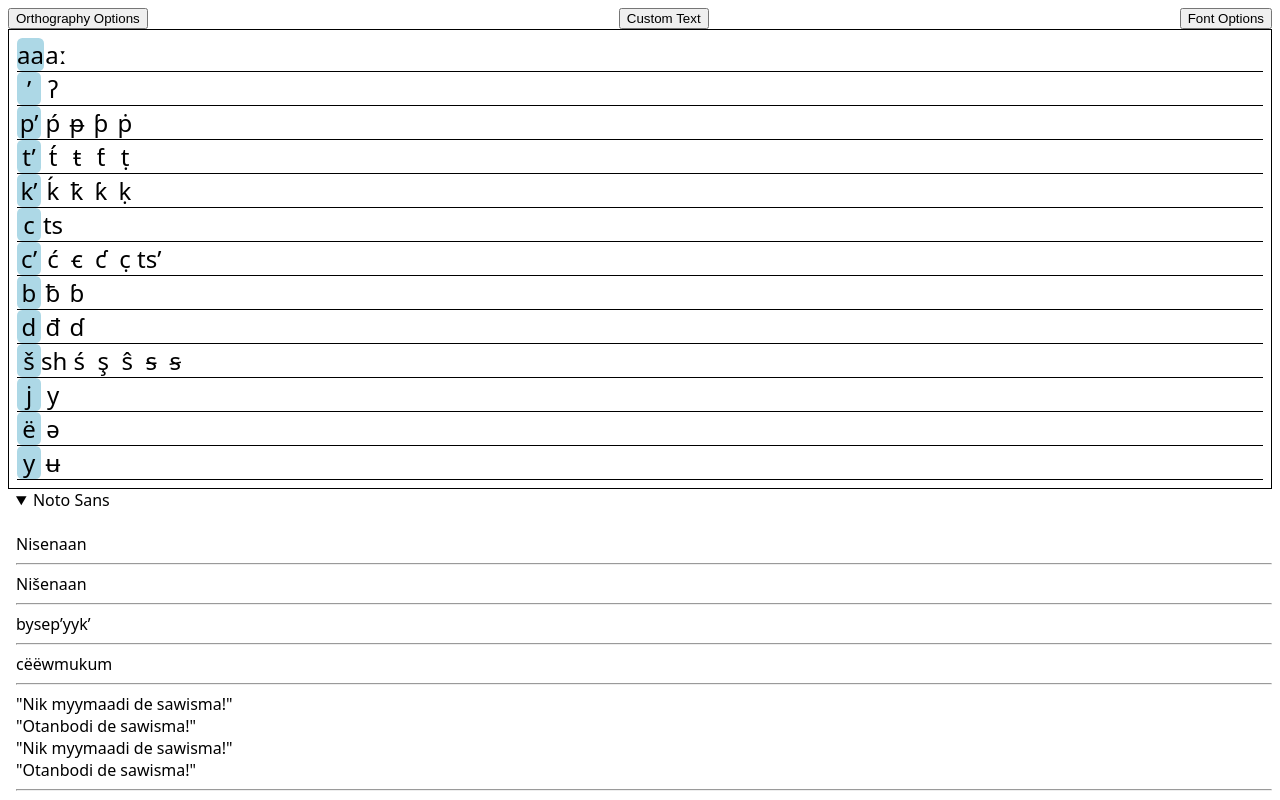
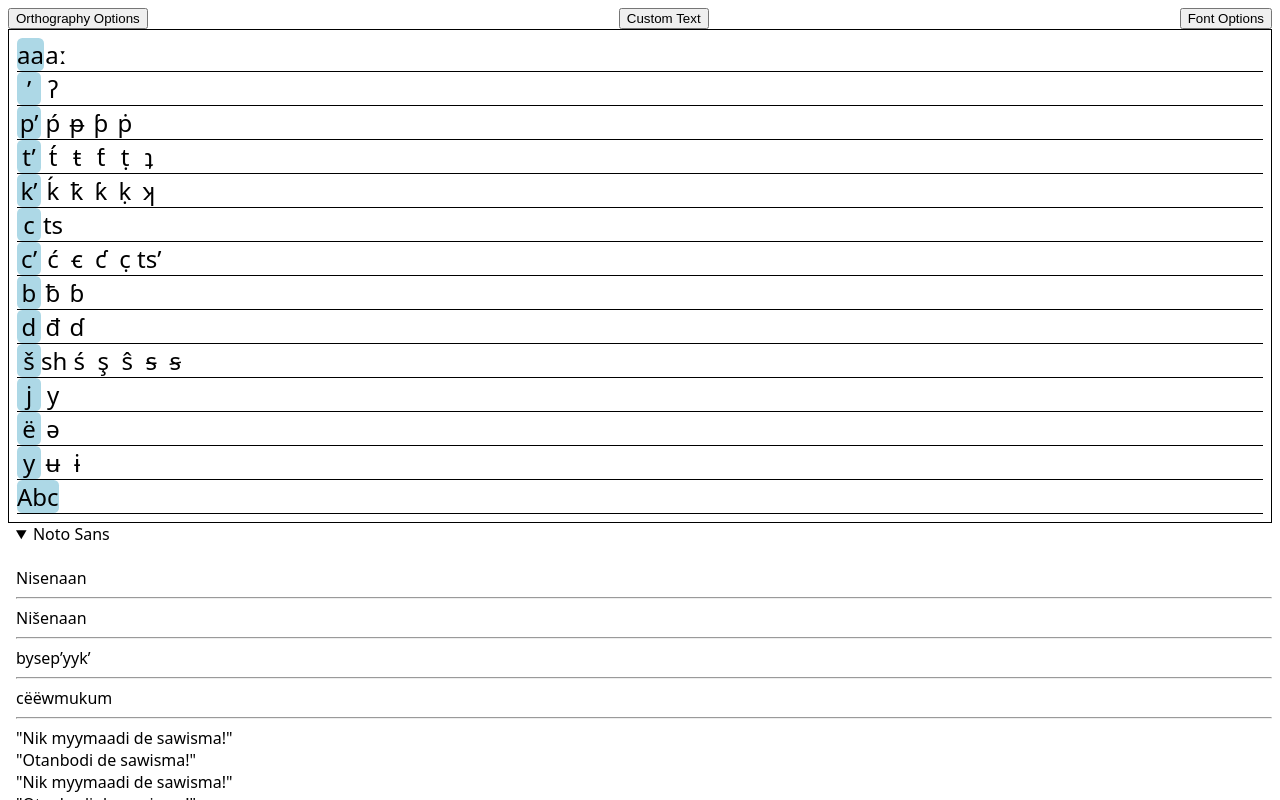
Before and after one commit to iwsfutcmd/nisenan_orthography, a Svelte app: page / in a window 1280 px wide. Both pictures are taken after a click on the button "Orthography Options". Shown: the top 800 px of the page. Built offline with nearby package versions, Linux system fonts and the light colour scheme; a web font is replaced by a local one.

Commit message:
added assert for orthography order, nocaps option, a few more orthography options

```diff
--- a/src/App.svelte
+++ b/src/App.svelte
@@ -20,6 +20,8 @@ Hace haj "Hode? Hode?" hamukum. "Hode mym sam?" "Myym da hodo taji sa." K’ut
 
   let customText = "Nisenaan";
 
+  let noCaps = false;
+
   type OrthographyOption = [
     Array<string | RegExp>,
     { [key: string]: Array<string> }
@@ -38,13 +40,15 @@ Hace haj "Hode? Hode?" hamukum. "Hode mym sam?" "Myym da hodo taji sa." K’ut
       "t́": ["t́", "T́"],
       "ŧ": ["ŧ", "Ŧ"],
       "ƭ": ["ƭ", "Ƭ"],
-      "ṭ": ["ṭ", "Ṭ"]
+      "ṭ": ["ṭ", "Ṭ"],
+      "ʇ": ["ʇ", "Ʇ"]
     }],
     "k’": [["k’", "K’"], {
       "ḱ": ["ḱ", "Ḱ"],
       "ꝁ": ["ꝁ", "Ꝁ"],
       "ƙ": ["ƙ", "Ƙ"],
       "ḳ": ["ḳ", "Ḳ"],
+      "ʞ": ["ʞ", "Ʞ"],
     }],
     "c": [["c", "C"], {
       "ts": ["ts", "Ts"]
@@ -57,7 +61,8 @@ Hace haj "Hode? Hode?" hamukum. "Hode mym sam?" "Myym da hodo taji sa." K’ut
       "ts’": ["ts’", "Ts’"]
     }],
     "y": [["y", "Y"], {
-      "ʉ": ["ʉ", "Ʉ"]
+      "ʉ": ["ʉ", "Ʉ"],
+      "ɨ": ["ɨ", "Ɨ"]
     }],
     "b": [["b", "B"], {
       "ƀ": ["ƀ", "Ƀ"],
@@ -105,6 +110,18 @@ Hace haj "Hode? Hode?" hamukum. "Hode mym sam?" "Myym da hodo taji sa." K’ut
     "y",
   ];
 
+  const keyDiff = keyOrder.filter(
+    (x) => !Object.keys(orthographyOptions).includes(x)
+  );
+  const keyDiff2 = Object.keys(orthographyOptions).filter(
+    (x) => !keyOrder.includes(x)
+  );
+  console.assert(
+    keyDiff2.length === 0 && keyDiff.length === 0,
+    keyDiff,
+    keyDiff2
+  );
+
   const complexKeys = ["p’", "t’", "k’", "c’", "š", "ë", "’"];
 
   const fonts = [
@@ -150,7 +167,8 @@ Hace haj "Hode? Hode?" hamukum. "Hode mym sam?" "Myym da hodo taji sa." K’ut
 
   const transliterate = (
     baseWords: string[],
-    currentOrthography: Array<[string, string]>
+    currentOrthography: Array<[string, string]>,
+    noCaps: boolean
   ) =>
     baseWords.map((baseWord) => {
       [...currentOrthography].forEach(([inputKey, outputKey]) => {
@@ -162,7 +180,7 @@ Hace haj "Hode? Hode?" hamukum. "Hode mym sam?" "Myym da hodo taji sa." K’ut
           });
         }
       });
-      return baseWord;
+      return noCaps ? baseWord.toLowerCase() : baseWord;
     });
 
   let result: string[] = [];
@@ -176,11 +194,18 @@ Hace haj "Hode? Hode?" hamukum. "Hode mym sam?" "Myym da hodo taji sa." K’ut
   let shiftPressed = false;
 
   $: {
-    result = transliterate([customText, ...baseWords], currentOrthography);
+    result = transliterate([customText, ...baseWords], currentOrthography, noCaps);
   }
 </script>
 
-<svelte:window on:keydown={e => {if (e.key === "Shift") shiftPressed = true}} on:keyup={e => {if (e.key === "Shift") shiftPressed = false}}/>
+<svelte:window
+  on:keydown={(e) => {
+    if (e.key === "Shift") shiftPressed = true;
+  }}
+  on:keyup={(e) => {
+    if (e.key === "Shift") shiftPressed = false;
+  }}
+/>
 
 <main>
   <div id="options-bar">
@@ -216,6 +241,15 @@ Hace haj "Hode? Hode?" hamukum. "Hode mym sam?" "Myym da hodo taji sa." K’ut
             {/each}
           </form>
         {/each}
+        <form class="orthography-option">
+          <input
+            type="checkbox"
+            bind:checked={noCaps}
+            name="all-caps"
+            id="all-caps"
+          />
+          <label for="all-caps">{noCaps ? "abc" : "Abc"}</label>
+        </form>
       </div>
     {/if}
     {#if menusOpen.includes("customText")}
@@ -223,10 +257,16 @@ Hace haj "Hode? Hode?" hamukum. "Hode mym sam?" "Myym da hodo taji sa." K’ut
         <textarea id="custom-text-area" bind:value={customText} />
         <div>
           {#each complexKeys as key}
-            <button on:click={() => {customText = customText + (shiftPressed ? key.toUpperCase() : key); document.getElementById("custom-text-area").focus()}}>
+            <button
+              on:click={() => {
+                customText =
+                  customText + (shiftPressed ? key.toUpperCase() : key);
+                document.getElementById("custom-text-area").focus();
+              }}
+            >
               {shiftPressed ? key.toUpperCase() : key}
             </button>
-            {/each}
+          {/each}
         </div>
       </div>
     {/if}
@@ -284,7 +324,7 @@ Hace haj "Hode? Hode?" hamukum. "Hode mym sam?" "Myym da hodo taji sa." K’ut
           style:text-decoration={fontUnderline ? "underline" : ""}
           style:font-variant={fontSmallCaps ? "small-caps" : ""}
         >
-        {#each result as output}
+          {#each result as output}
             {output}
             <hr />
           {/each}
@@ -402,19 +442,19 @@ Hace haj "Hode? Hode?" hamukum. "Hode mym sam?" "Myym da hodo taji sa." K’ut
     flex-direction: column;
   }
 
-  input[type="radio"] {
+  input[type="radio"], input[type="checkbox"] {
     appearance: none;
     margin: 0;
     block-size: 0px;
     inline-size: 0px;
   }
 
-  input[type="radio"] + label {
+  input[type="radio"] + label, input[type="checkbox"] + label {
     text-align: center;
     min-inline-size: 24px;
     border-radius: 4pt;
   }
-  input[type="radio"]:checked + * {
+  input[type="radio"]:checked + *, input[type="checkbox"] + * {
     background-color: lightblue;
   }
   #output {
```
